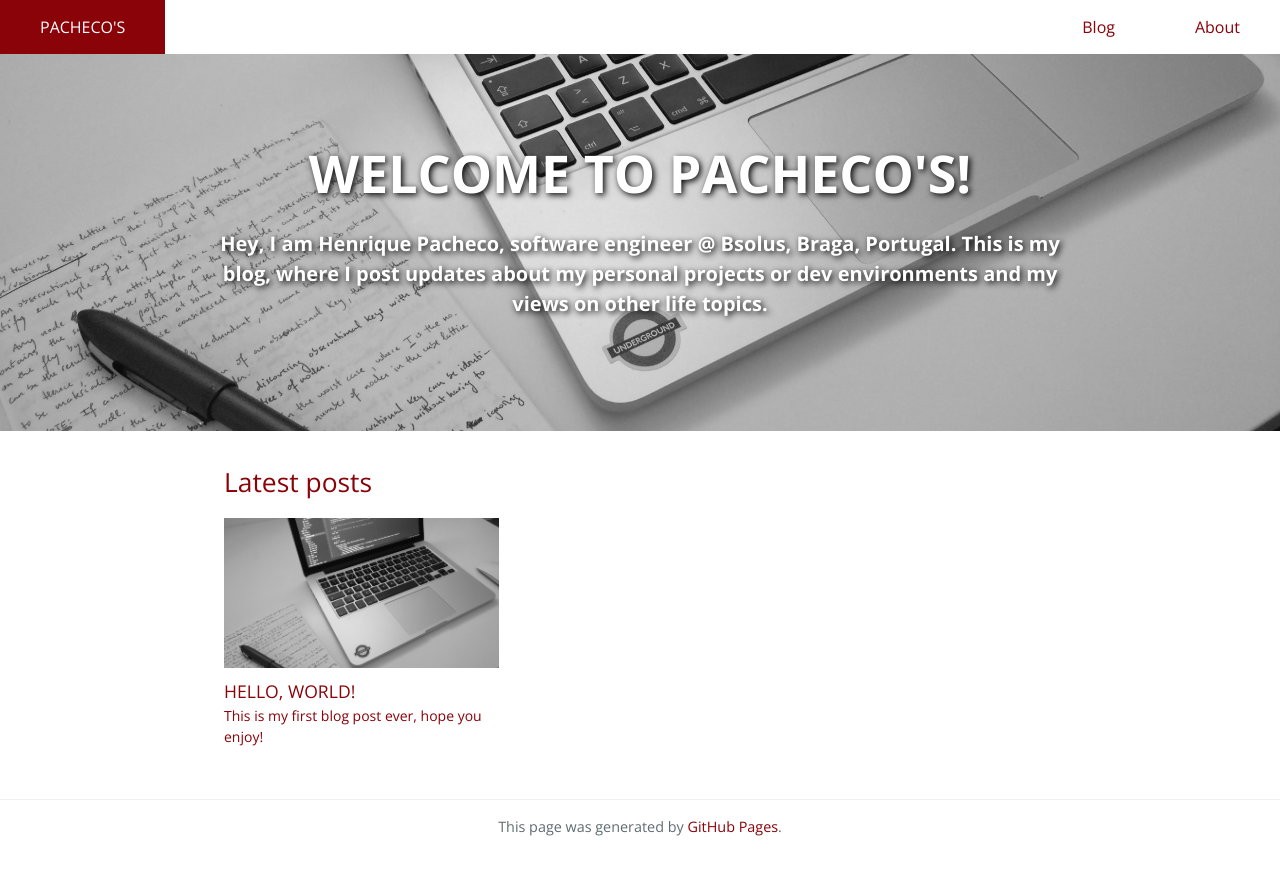
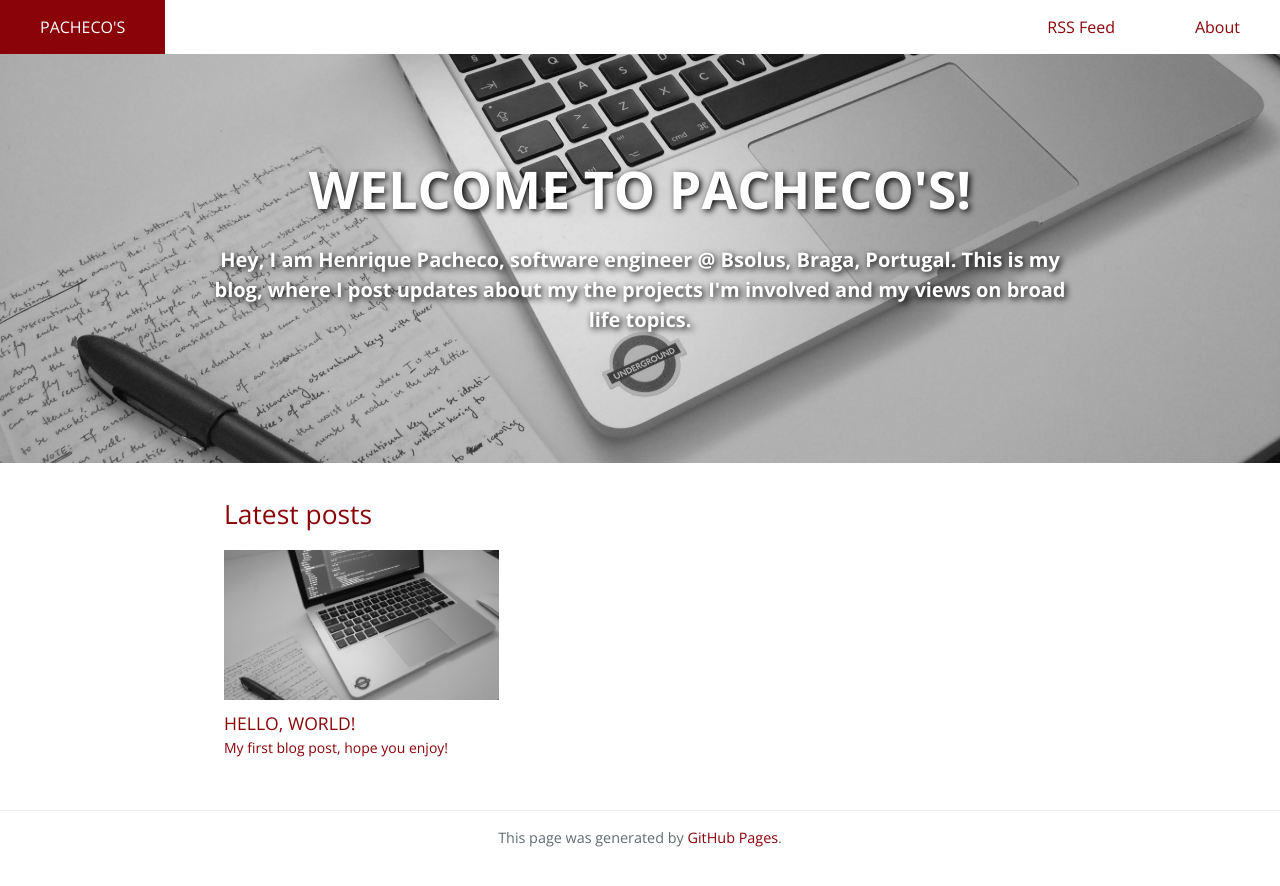
Before and after one commit to ikas/ikas.github.io, a Jekyll site: the page built from index.md, in a window 1280 px wide. Shown: the top 886 px of the page. Built offline with Jekyll 4.4.1, drawn with Linux system fonts in a browser that asks for light colours; our own code applies the rules of GitHub Pages for plain Markdown files.

Commit message:
some layout changes and added first blog post

```diff
--- a/_config.yml
+++ b/_config.yml
@@ -17,7 +17,7 @@ title: Pacheco's
 email: henriquejcpacheco@gmail.com
 description: >- # this means to ignore newlines until "baseurl:"
   Hey, I am Henrique Pacheco, software engineer @ Bsolus, Braga, Portugal.
-  This is my blog, where I post updates about my personal projects or dev environments and my views on other life topics.
+  This is my blog, where I post updates about my the projects I'm involved and my views on broad life topics.
 baseurl: "" # the subpath of your site, e.g. /blog
 url: "https://ikas.gihub.io" # the base hostname & protocol for your site, e.g. http://example.com
 
--- a/_includes/header.html
+++ b/_includes/header.html
@@ -1,9 +1,10 @@
 <nav class="header-nav">
     <ul class="main-nav">
         <li><a href="/" class="logo">{{ site.title }}</a></li>
-        <li><a href="/blog" {% if page.url == "/blog" %}class="active"{% endif %}>
+        {% comment %} <li><a href="/blog" {% if page.url == "/blog" %}class="active"{% endif %}>
             Blog
-        </a></li>
+        </a></li> {% endcomment %}
+        <li><a href="/feed.xml">RSS Feed</a></li>
         <li><a href="/about/" {% if page.url == "/about/" %}class="active"{% endif %}>
             About
         </a></li>
--- a/_layouts/default.html
+++ b/_layouts/default.html
@@ -8,6 +8,7 @@
     <meta name="theme-color" content="#157878">
     <link href='https://fonts.googleapis.com/css?family=Open+Sans:400,700' rel='stylesheet' type='text/css'>
     <link rel="stylesheet" href="{{ '/assets/css/style.css?v=' | append: site.github.build_revision | relative_url }}">
+    <link href='{{ site.baseurl }}/feed.xml' rel='alternate' type='application/atom+xml'>
   </head>
   <body>
     {% include header.html %}
--- a/_layouts/post.html
+++ b/_layouts/post.html
@@ -8,6 +8,9 @@ layout: default
 </section>
 
 <div class="main-content">
-  <p>{{ page.date | date_to_string }}</p>
+  <div class="article-meta-info">
+    <span class="article-author">{{ page.author }}</span><br>
+    <span class="article-date">{{ page.date | date_to_string }}</span>
+  </div>
   {{ content }}
 </div>
--- a/_sass/jekyll-theme-cayman.scss
+++ b/_sass/jekyll-theme-cayman.scss
@@ -97,15 +97,15 @@ a {
   background-size: cover;
 
   @include large {
-    padding: 5rem 6rem;
+    padding: 6rem 6rem;
   }
 
   @include medium {
-    padding: 3rem 4rem;
+    padding: 4rem 4rem;
   }
 
   @include small {
-    padding: 2rem 1rem;
+    padding: 2rem 2rem;
   }
 
   .project-name, .project-tagline {
@@ -348,7 +348,6 @@ a {
 
 .site-footer-owner {
   display: block;
-  font-weight: bold;
 }
 
 
@@ -366,8 +365,19 @@ a {
     a {
       color: $theme-default;
       display: block;
-      padding: 15px 40px;
       text-decoration: none;
+
+      @include large {
+        padding: 15px 40px;
+      }
+
+      @include medium {
+        padding: 15px 40px;
+      }
+
+      @include small {
+        padding: 15px 20px;
+      }
 
       &.active {
         text-decoration: underline;
@@ -390,8 +400,19 @@ a {
 
 .article-container {
   flex-grow: 1;
-  width: 33%;
   margin-bottom: 20px;
+
+  @include large {
+    width: 33%;
+  }
+
+  @include medium {
+    width: 33%;
+  }
+
+  @include small {
+    width: 100%;
+  }
 }
 
 .article-image {
@@ -410,3 +431,15 @@ a {
   display: block;
   font-size: 14px;
 }
+
+.article-author {
+  color: $theme-default;
+}
+
+.article-date {
+  font-size: 14px;
+}
+
+.article-meta-info {
+  margin-bottom: 25px;
+}
```
Also changed, not shown: _posts/2018-01-12-hello-world.markdown (deleted, +0 -10 lines), _posts/2018-01-14-hello-world.markdown (added, +22 -0 lines), feed.xml (added, +20 -0 lines).
